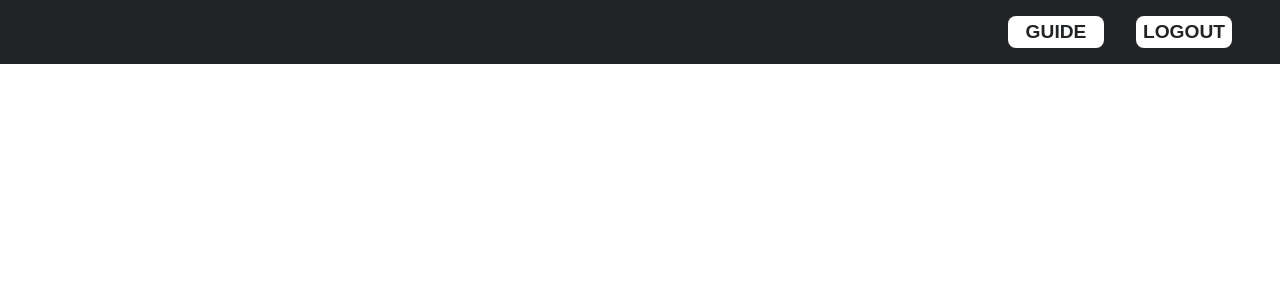
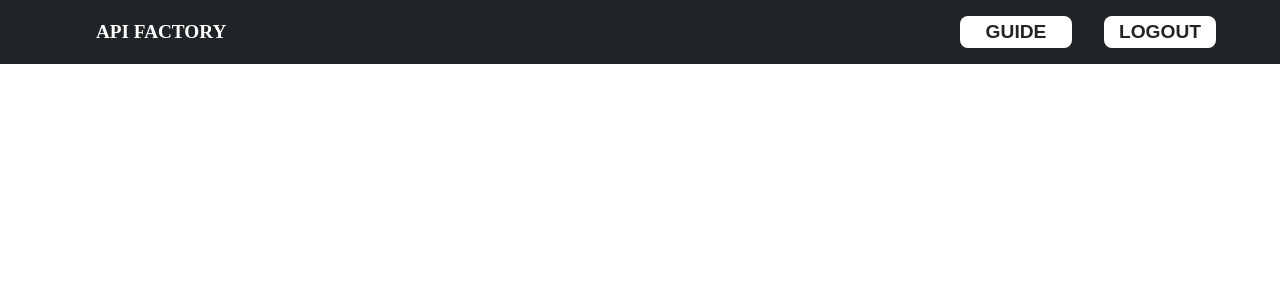
Before and after one commit to jun2212/API-Factory-Frontend, a React (Create React App) app: page / in a window 1280 px wide. Shown: the top 300 px of the page. Built offline with nearby package versions, Linux system fonts and the light colour scheme.

Commit message:
feat: navbar 로고 추가

```diff
--- a/src/components/NavBar/NavBar.js
+++ b/src/components/NavBar/NavBar.js
@@ -9,6 +9,7 @@ function NavBar() {
 
   return (
     <Wrapper>
+      <Logo>API FACTORY</Logo>
       <ButtonWrapper>
         {pathname === "/login" ? (
           <Button>REGISTER</Button>
@@ -34,11 +35,22 @@ function NavBar() {
 
 const Wrapper = styled.div`
   display: flex;
-  justify-content: right;
+  justify-content: space-between;
   align-items: center;
-  height: 4rem;
+  height: 8vh;
   border: none;
   background: ${COLOR.BLACK};
+`;
+
+const Logo = styled.span`
+  color: ${COLOR.WHITE};
+  font-size: 1.2rem;
+  font-weight: 550;
+  margin-left: 6rem;
+
+  &:hover {
+    color: ${COLOR.BLUE};
+  }
 `;
 
 const ButtonWrapper = styled.div`
@@ -47,16 +59,15 @@ const ButtonWrapper = styled.div`
 `;
 
 const Button = styled.button`
-  margin-left: 2rem;
   padding: 0.3rem;
+  margin: 1rem;
   border: none;
   border-radius: 0.5rem;
-  width: 6rem;
+  width: 7rem;
   background: ${COLOR.WHITE};
   color: ${COLOR.BLACK};
   font-size: 1.2rem;
-  font-weight: bolder;
-  cursor: pointer;
+  font-weight: 550;
 
   &:hover {
     border-bottom: 2px solid black;
```
